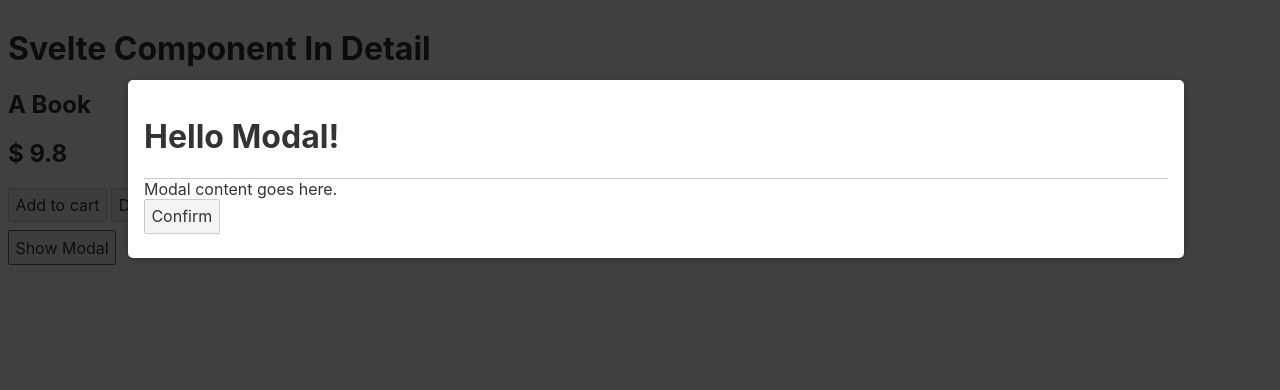
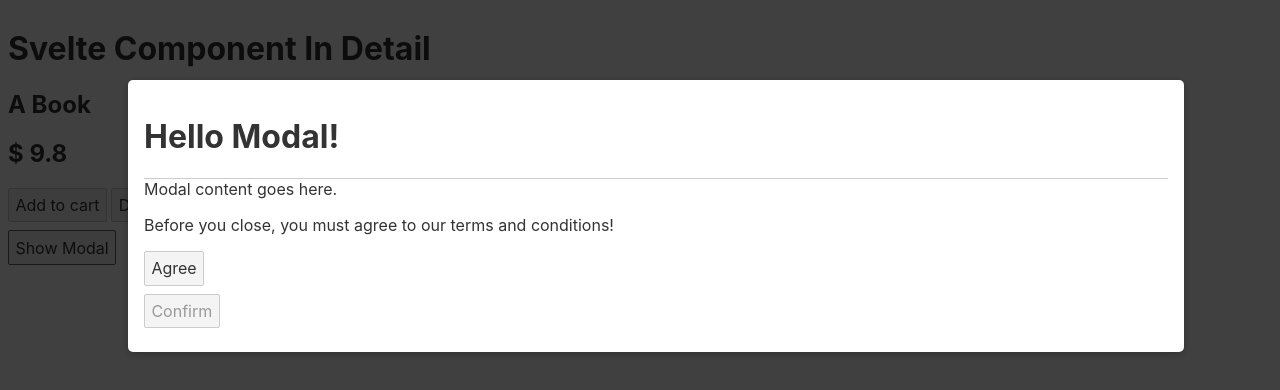
Before and after one commit to actionanand/svelte-component-in-detail, a Svelte app: page / in a window 1280 px wide. Both pictures are taken after a click on the button "Show Modal". Shown: the top 390 px of the page. Built offline with nearby package versions, Linux system fonts and the light colour scheme.

Commit message:
slot props

```diff
--- a/src/App.svelte
+++ b/src/App.svelte
@@ -5,6 +5,7 @@
 	export let appName;
 
   let showModal = false;
+  let closable = false;
 
   let products = [
     {
@@ -43,12 +44,13 @@
 {#if showModal}
   <Modal
     on:cancel="{() => showModal = false}"
-    on:close="{() => showModal = false}">
+    on:close="{() => showModal = false}"
+    let:didAgree={closable}>
     <h1 slot="header">Hello Modal!</h1>
     <div>
       Modal content goes here.
     </div>
-    <button slot="footer" on:click="{() => showModal = false}">
+    <button slot="footer" on:click="{() => showModal = false}" disabled={!closable}>
       Confirm
     </button>
   </Modal>
--- a/src/Modal.svelte
+++ b/src/Modal.svelte
@@ -2,6 +2,7 @@
   import { createEventDispatcher } from 'svelte';
 
   const dispatch = createEventDispatcher();
+  let agreed = false;
 </script>
 
 <div class="backdrop" on:click="{() => dispatch('cancel')}"></div>
@@ -12,9 +13,13 @@
   <div class="content">
     <slot/>
   </div>
+  <div>
+    <p>Before you close, you must agree to our terms and conditions!</p>
+    <button on:click="{() => agreed = true}">Agree</button>
+  </div>
   <footer>
-    <slot name="footer">
-      <button on:click="{() => dispatch('close')}">Close</button>
+    <slot name="footer" didAgree={agreed}>
+      <button on:click="{() => dispatch('close')}" disabled={!agreed}>Close</button>
     </slot>
   </footer>
 </div>
```
Also changed, not shown: public/build/bundle.js, 1 other file (tests, documents, lock files or other folders).
